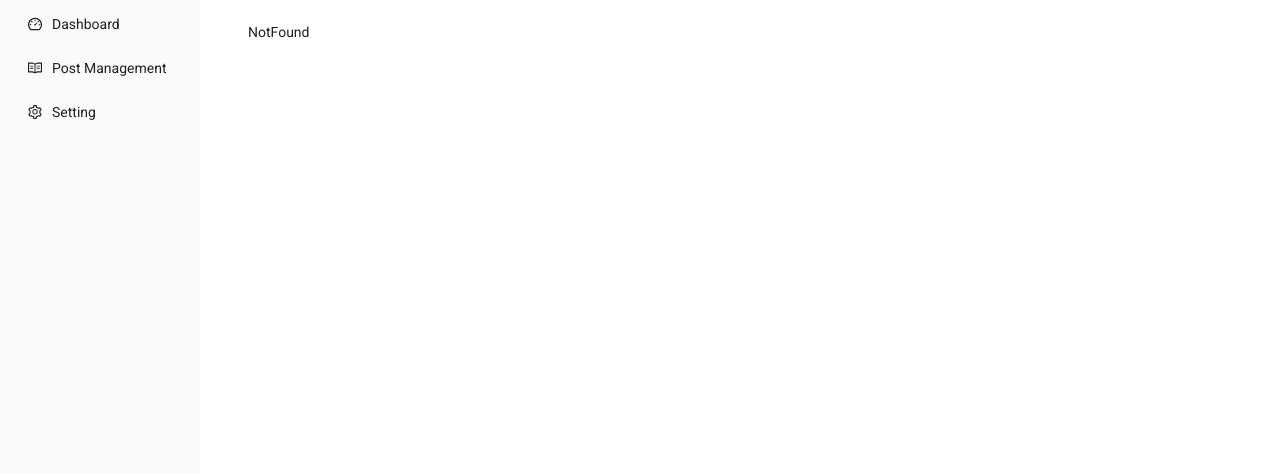
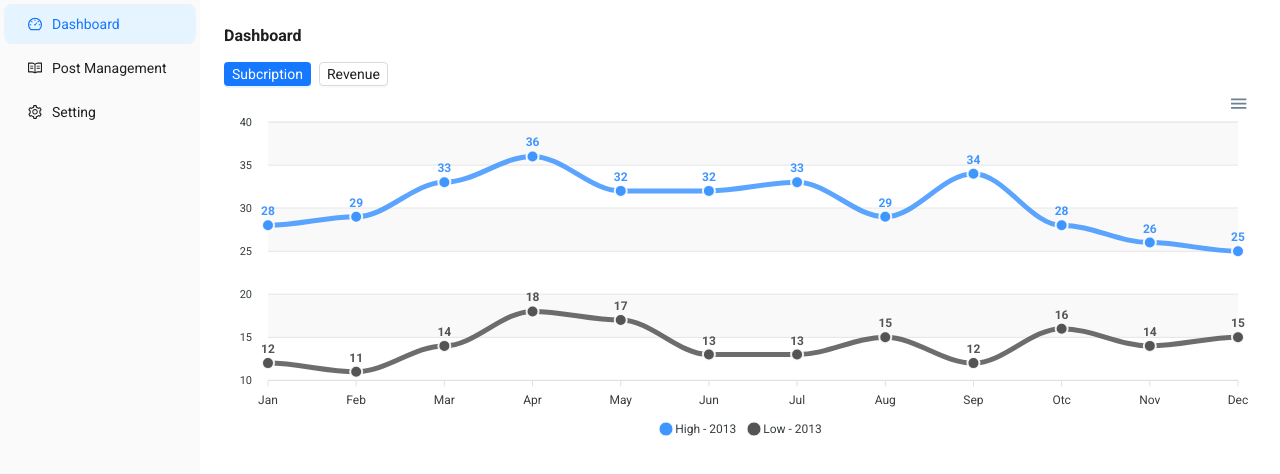
Before and after one commit to nguyenthaikma/test-react-xipat, a React (Create React App) app: page /dashboard/subcription in a window 1280 px wide. Shown: the top 474 px of the page. Built offline with nearby package versions, Linux system fonts and the light colour scheme.

Commit message:
config router, lazy load,

```diff
--- a/src/App.css
+++ b/src/App.css
@@ -1,3 +1,27 @@
+.lazy-loading-app {
+  width: 100%;
+  height: 280px;
+  display: flex;
+  align-items: center;
+  justify-content: center;
+}
 .ant-layout {
   height: 100%;
 }
+.ant-layout .layout-sider {
+  background: #fafafa;
+}
+.ant-layout .layout-sider .menu {
+  border-right: 0;
+  background: #fafafa;
+}
+.layout-content {
+  padding: 0 24px 24px;
+  background: #fff;
+}
+.layout-content .children {
+  padding: 24px 0;
+  min-height: 280;
+  background: #fff;
+  border-radius: 20;
+}
--- /dev/null
+++ b/src/components/ColumnChart/index.jsx
@@ -0,0 +1,75 @@
+import React from "react";
+import ReactApexChart from "react-apexcharts";
+
+function ColumnChart() {
+  const configChart = {
+    series: [
+      {
+        name: "High - 2013",
+        data: [28, 29, 33, 36, 32, 32, 33, 29, 34, 28, 26, 25],
+      },
+      {
+        name: "Low - 2013",
+        data: [12, 11, 14, 18, 17, 13, 13, 15, 12, 16, 14, 15],
+      },
+    ],
+    options: {
+      chart: {
+        type: "column",
+        zoom: {
+          enabled: false,
+        },
+        fontFamily: "Roboto",
+      },
+      dataLabels: {
+        enabled: true,
+        offsetX: 0,
+        offsetY: -6,
+        background: false,
+      },
+      stroke: {
+        curve: "smooth",
+      },
+      markers: {
+        size: 6,
+        showNullDataPoints: false,
+      },
+      colors: ["#4096ff", "#545454"],
+      grid: {
+        row: {
+          colors: ["#f3f3f3", "transparent"],
+          opacity: 0.5,
+        },
+        padding: {
+          left: 18,
+          right: 18,
+        },
+      },
+      xaxis: {
+        categories: [
+          "Jan",
+          "Feb",
+          "Mar",
+          "Apr",
+          "May",
+          "Jun",
+          "Jul",
+          "Aug",
+          "Sep",
+          "Otc",
+          "Nov",
+          "Dec",
+        ],
+      },
+    },
+  };
+  return (
+    <ReactApexChart
+      options={configChart.options}
+      series={configChart.series}
+      height={350}
+    />
+  );
+}
+
+export default React.memo(ColumnChart);
--- a/src/screens/Home/index.jsx
+++ b/src/components/LineChart/index.jsx
@@ -1,7 +1,7 @@
 import React from "react";
 import ReactApexChart from "react-apexcharts";
 
-export default function Home() {
+function LineChart() {
   const configChart = {
     series: [
       {
@@ -34,14 +34,10 @@ export default function Home() {
         size: 6,
         showNullDataPoints: false,
       },
-      title: {
-        text: "Product Trends by Month",
-        align: "left",
-      },
       colors: ["#4096ff", "#545454"],
       grid: {
         row: {
-          colors: ["#f3f3f3", "transparent"], // takes an array which will be repeated on columns
+          colors: ["#f3f3f3", "transparent"],
           opacity: 0.5,
         },
         padding: {
@@ -75,3 +71,5 @@ export default function Home() {
     />
   );
 }
+
+export default React.memo(LineChart);
--- a/src/index.css
+++ b/src/index.css
@@ -7,6 +7,10 @@ body {
   height: 100vh;
 }
 
+* {
+  margin: 0;
+}
+
 #root {
   height: 100%;
   overflow: hidden;
--- a/src/layout/index.jsx
+++ b/src/layout/index.jsx
@@ -6,6 +6,7 @@ import {
 import { Layout, Menu } from "antd";
 import React from "react";
 import { Link } from "react-router-dom";
+import { ROUTE_PATH } from "../route/const";
 
 const { Content, Sider } = Layout;
 
@@ -14,24 +15,24 @@ export default function LayoutApp({ children }) {
     {
       icon: DashboardOutlined,
       label: "Dashboard",
-      route: "/",
+      route: ROUTE_PATH.DASHBOARD_SUBCRIPTION,
     },
     {
       icon: ReadOutlined,
       label: "Post Management",
-      route: "/posts",
+      route: ROUTE_PATH.POST,
     },
     {
       icon: SettingOutlined,
       label: "Setting",
-      route: "/setting",
+      route: ROUTE_PATH.SETTING,
     },
   ];
 
   const items = menuItems.map((menuItems, index) => {
     const key = String(index + 1);
     return {
-      key: `item-${key}`,
+      key,
       icon: React.createElement(menuItems.icon),
       label: <Link to={menuItems.route}>{menuItems.label}</Link>,
     };
@@ -39,41 +40,16 @@ export default function LayoutApp({ children }) {
   return (
     <Layout className="app-container">
       <Layout>
-        <Sider
-          width={200}
-          style={{
-            background: "#fafafa",
-          }}
-        >
+        <Sider width={200} className="layout-sider">
           <Menu
             mode="inline"
             defaultSelectedKeys={["1"]}
-            defaultOpenKeys={["sub1"]}
-            style={{
-              height: "100%",
-              borderRight: 0,
-              background: "#fafafa",
-            }}
+            className="menu"
             items={items}
           />
         </Sider>
-        <Layout
-          style={{
-            padding: "0 24px 24px",
-            background: "#fff",
-          }}
-        >
-          <Content
-            style={{
-              padding: 24,
-              margin: 0,
-              minHeight: 280,
-              background: "#fff",
-              borderRadius: 20,
-            }}
-          >
-            {children}
-          </Content>
+        <Layout className="layout-content">
+          <Content className="children">{children}</Content>
         </Layout>
       </Layout>
     </Layout>
--- /dev/null
+++ b/src/route/const.js
@@ -0,0 +1,24 @@
+import { Spin } from "antd";
+import { Suspense, lazy } from "react";
+
+export const Lazyload = (ImportScreen) => {
+  const LazyScreen = lazy(ImportScreen);
+  return () => (
+    <Suspense
+      fallback={
+        <div className="lazy-loading-app">
+          <Spin />
+        </div>
+      }
+    >
+      <LazyScreen />
+    </Suspense>
+  );
+};
+
+export const ROUTE_PATH = {
+  DASHBOARD_SUBCRIPTION: "/dashboard/subcription",
+  DASHBOARD_REVENUE: "/dashboard/revenue",
+  POST: "/post",
+  SETTING: "/setting",
+};
--- a/src/route/index.js
+++ b/src/route/index.js
@@ -1,16 +1,52 @@
-import { RouterProvider, createBrowserRouter } from "react-router-dom";
+import {
+  Navigate,
+  RouterProvider,
+  createBrowserRouter,
+} from "react-router-dom";
 
 import LayoutApp from "../layout";
 import NotFound from "../screens/404";
-import Home from "../screens/Home";
+import { Lazyload, ROUTE_PATH } from "./const";
+
+const Dashboard = Lazyload(() => import("../screens/Dashboard"));
+const Post = Lazyload(() => import("../screens/Post"));
+const Setting = Lazyload(() => import("../screens/Setting"));
 
 function RouteApp() {
-  const route = [
+  const router = createBrowserRouter([
     {
       path: "/",
+      element: <Navigate to={ROUTE_PATH.DASHBOARD_SUBCRIPTION} replace />,
+    },
+    {
+      path: ROUTE_PATH.DASHBOARD_SUBCRIPTION,
       element: (
         <LayoutApp>
-          <Home />
+          <Dashboard />
+        </LayoutApp>
+      ),
+    },
+    {
+      path: ROUTE_PATH.DASHBOARD_REVENUE,
+      element: (
+        <LayoutApp>
+          <Dashboard />
+        </LayoutApp>
+      ),
+    },
+    {
+      path: ROUTE_PATH.POST,
+      element: (
+        <LayoutApp>
+          <Post />
+        </LayoutApp>
+      ),
+    },
+    {
+      path: ROUTE_PATH.SETTING,
+      element: (
+        <LayoutApp>
+          <Setting />
         </LayoutApp>
       ),
     },
@@ -22,9 +58,7 @@ function RouteApp() {
         </LayoutApp>
       ),
     },
-  ];
-
-  const router = createBrowserRouter(route);
+  ]);
 
   return <RouterProvider router={router} />;
 }
--- /dev/null
+++ b/src/screens/Dashboard/index.jsx
@@ -0,0 +1,44 @@
+import { Button, Col, Row, Space, Typography } from "antd";
+import React from "react";
+import { useLocation, useNavigate } from "react-router-dom";
+import ColumnChart from "../../components/ColumnChart";
+import LineChart from "../../components/LineChart";
+import { ROUTE_PATH } from "../../route/const";
+
+const { Title } = Typography;
+
+export default function Dashboard() {
+  const path = useLocation();
+  const navigate = useNavigate();
+
+  const typeChart = path.pathname.split("/").pop();
+
+  return (
+    <Row gutter={[0, 6]}>
+      <Col span={24}>
+        <Title level={5}>Dashboard</Title>
+      </Col>
+      <Col span={24}>
+        <Space size={8}>
+          <Button
+            size="small"
+            type={typeChart === "subcription" ? "primary" : "default"}
+            onClick={() => navigate(ROUTE_PATH.DASHBOARD_SUBCRIPTION)}
+          >
+            Subcription
+          </Button>
+          <Button
+            size="small"
+            type={typeChart === "revenue" ? "primary" : "default"}
+            onClick={() => navigate(ROUTE_PATH.DASHBOARD_REVENUE)}
+          >
+            Revenue
+          </Button>
+        </Space>
+      </Col>
+      <Col span={24}>
+        {typeChart === "subcription" ? <LineChart /> : <ColumnChart />}
+      </Col>
+    </Row>
+  );
+}
--- /dev/null
+++ b/src/screens/Post/index.jsx
@@ -0,0 +1,5 @@
+import React from "react";
+
+export default function Post() {
+  return <div>Post</div>;
+}
--- /dev/null
+++ b/src/screens/Setting/index.jsx
@@ -0,0 +1,5 @@
+import React from "react";
+
+export default function Setting() {
+  return <div>Setting</div>;
+}
```
